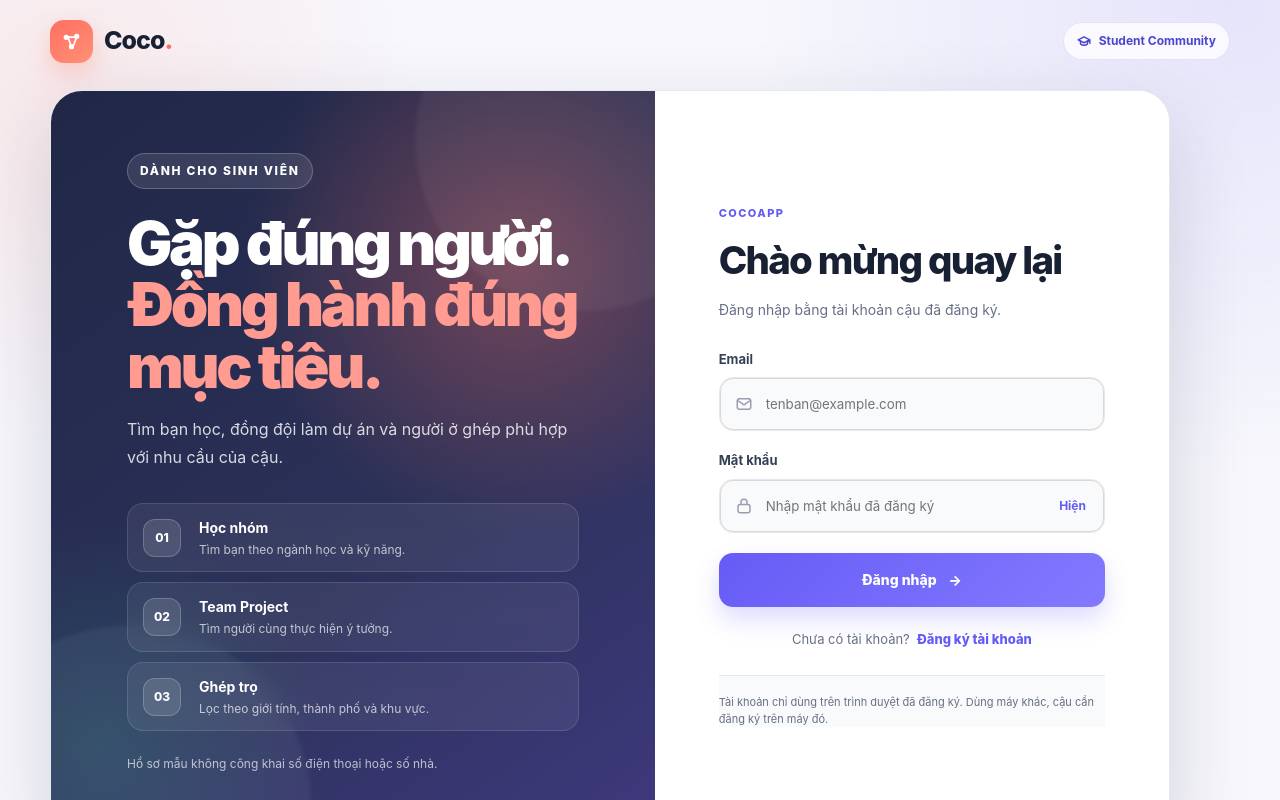
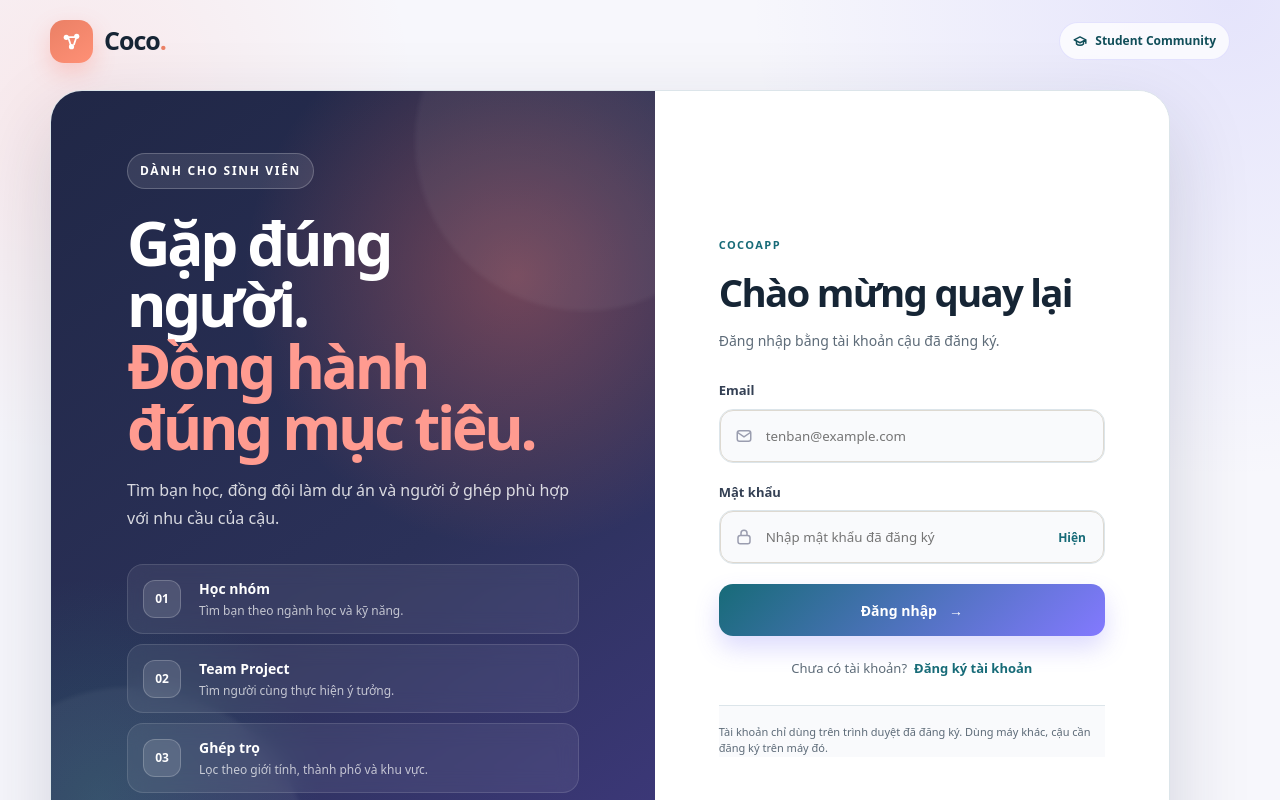
Before and after one commit to longbon2210/COCOAPP_1, a React (Vite) app: page /login in a window 1280 px wide. Shown: the top 800 px of the page. Built offline with nearby package versions, Linux system fonts and the light colour scheme.

Commit message:
Implement Coco Campus design foundation and navigation

```diff
--- a/src/ProductV2.css
+++ b/src/ProductV2.css
@@ -946,3 +946,212 @@
   .matches-summary-stats { margin-top: 13px; }
   .student-card-actions { grid-template-columns: 1fr; }
 }
+
+:root {
+  --coco-canvas: #f5f8fa;
+  --coco-surface: #ffffff;
+  --coco-ink: #162535;
+  --coco-muted: #5d6b78;
+  --coco-primary: #176b78;
+  --coco-primary-dark: #104e59;
+  --coco-primary-soft: #e5f2f3;
+  --coco-coral: #ea8065;
+  --coco-coral-soft: #fff0eb;
+  --coco-mint: #21856d;
+  --coco-mint-soft: #e6f5f0;
+  --coco-line: #dce5ea;
+  --coco-focus: #0b8290;
+  --coco-sidebar: #ffffff;
+  --coco-shadow: 0 10px 28px rgba(22, 37, 53, .07);
+  --v2-bg: var(--coco-canvas);
+  --v2-panel: var(--coco-surface);
+  --v2-ink: var(--coco-ink);
+  --v2-muted: var(--coco-muted);
+  --v2-line: var(--coco-line);
+  --v2-primary: var(--coco-primary);
+  --v2-primary-deep: var(--coco-primary-dark);
+  --v2-coral: var(--coco-coral);
+  --v2-mint: var(--coco-mint);
+}
+
+html {
+  background: var(--coco-canvas);
+}
+
+body {
+  color: var(--coco-ink);
+  background: var(--coco-canvas);
+  font-family: 'Noto Sans', 'Segoe UI', sans-serif;
+}
+
+a,
+button,
+input,
+select,
+textarea {
+  touch-action: manipulation;
+}
+
+button,
+a,
+input,
+select,
+textarea {
+  outline-offset: 3px;
+}
+
+button:focus-visible,
+a:focus-visible,
+input:focus-visible,
+select:focus-visible,
+textarea:focus-visible {
+  outline: 3px solid var(--coco-focus);
+  box-shadow: 0 0 0 1px var(--coco-surface);
+}
+
+.app-shell .product-sidebar {
+  width: 272px;
+  padding: 22px 16px 18px;
+  border-right-color: var(--coco-line);
+  background: rgba(255, 255, 255, .97);
+  box-shadow: 8px 0 28px rgba(22, 37, 53, .04);
+}
+
+.product-main {
+  margin-left: 272px;
+}
+
+.app-shell .product-brand .app-brand-icon {
+  background: var(--coco-primary);
+  box-shadow: 0 8px 18px rgba(23, 107, 120, .2);
+}
+
+.app-shell .product-sidebar .sidebar-link {
+  min-height: 52px;
+  color: var(--coco-muted);
+}
+
+.app-shell .product-sidebar .sidebar-link:hover {
+  color: var(--coco-primary-dark);
+  background: var(--coco-primary-soft);
+  transform: none;
+}
+
+.app-shell .product-sidebar .sidebar-link.active {
+  color: var(--coco-primary-dark);
+  border-color: #c8e3e5;
+  background: var(--coco-primary-soft);
+}
+
+.app-shell .product-sidebar .sidebar-link.active::before {
+  background: var(--coco-coral);
+}
+
+.app-shell .product-sidebar .sidebar-link.active .sidebar-icon {
+  background: var(--coco-primary);
+  box-shadow: 0 6px 14px rgba(23, 107, 120, .2);
+}
+
+.sidebar-promo {
+  background: var(--coco-primary-dark);
+  box-shadow: 0 12px 24px rgba(16, 78, 89, .15);
+}
+
+.product-topbar {
+  height: 72px;
+  border-bottom-color: rgba(220, 229, 234, .92);
+  background: rgba(245, 248, 250, .9);
+}
+
+.topbar-icon-button {
+  width: 44px;
+  height: 44px;
+  color: var(--coco-primary-dark);
+}
+
+.primary-action,
+.secondary-action,
+.banner-button,
+.profile-save-button,
+.login-submit,
+.btn-login {
+  min-height: 44px;
+}
+
+.mobile-bottom-nav {
+  gap: 4px;
+  padding: 8px;
+  border: 1px solid rgba(220, 229, 234, .95);
+  border-radius: 16px;
+  background: rgba(22, 37, 53, .97);
+}
+
+.mobile-bottom-nav a {
+  min-height: 44px;
+  color: #b9c8cf;
+  font-size: 10px;
+}
+
+.mobile-bottom-nav a svg {
+  width: 20px;
+  height: 20px;
+}
+
+.mobile-bottom-nav a.active {
+  color: #ffffff;
+  background: var(--coco-primary);
+}
+
+.quick-action-icon svg {
+  width: 24px;
+  height: 24px;
+}
+
+@media (max-width: 1260px) {
+  .app-shell .product-sidebar {
+    width: 88px;
+    padding-inline: 10px;
+  }
+
+  .product-main {
+    margin-left: 88px;
+  }
+
+  .app-shell .product-sidebar .sidebar-link {
+    min-height: 52px;
+  }
+}
+
+@media (max-width: 760px) {
+  .product-main {
+    margin-left: 0;
+  }
+
+  .product-topbar {
+    height: 64px;
+    padding-inline: 15px;
+  }
+
+  .mobile-bottom-nav {
+    right: 10px;
+    bottom: calc(10px + env(safe-area-inset-bottom));
+    left: 10px;
+    grid-template-columns: repeat(4, minmax(0, 1fr));
+    padding-bottom: calc(8px + env(safe-area-inset-bottom));
+  }
+
+  .app-shell .product-main .app-content {
+    padding-bottom: calc(82px + env(safe-area-inset-bottom));
+  }
+}
+
+@media (prefers-reduced-motion: reduce) {
+  *,
+  *::before,
+  *::after {
+    scroll-behavior: auto !important;
+    animation-duration: .01ms !important;
+    animation-iteration-count: 1 !important;
+    transition-duration: .01ms !important;
+  }
+}
--- a/src/components/AppLayout.jsx
+++ b/src/components/AppLayout.jsx
@@ -12,7 +12,7 @@
   }
 }
 
-function Icon({ name }) {
+export function Icon({ name }) {
   const paths = {
     dashboard: <><path d="M4 13h6V4H4v9Zm10 7h6v-9h-6v9ZM4 20h6v-3H4v3Zm10-13h6V4h-6v3Z"/></>,
     discover: <><circle cx="11" cy="11" r="7"/><path d="m16.5 16.5 4 4"/><path d="m13.5 8.5-1.4 3.6-3.6 1.4 1.4-3.6 3.6-1.4Z"/></>,
@@ -39,6 +39,13 @@
   { to: '/team', icon: 'team', label: 'Team Project', hint: 'Cùng làm dự án' },
   { to: '/roommates', icon: 'room', label: 'Ghép trọ', hint: 'Ở cùng an toàn' },
   { to: '/matches', icon: 'connection', label: 'Kết nối', hint: 'Lời mời & chat' },
+]
+
+const mobileMenuItems = [
+  menuItems[0],
+  menuItems[1],
+  menuItems[5],
+  { to: '/profile', icon: 'profile', label: 'Hồ sơ', hint: 'Thông tin của cậu' },
 ]
 
 const pageTitles = {
@@ -135,7 +142,7 @@
       </div>
 
       <nav className="mobile-bottom-nav" aria-label="Điều hướng điện thoại">
-        {menuItems.slice(0, 5).map((item) => (
+        {mobileMenuItems.map((item) => (
           <NavLink key={item.to} to={item.to} className={({ isActive }) => isActive ? 'active' : ''}>
             <Icon name={item.icon}/><span>{item.label}</span>
           </NavLink>
--- a/src/pages/Dashboard.jsx
+++ b/src/pages/Dashboard.jsx
@@ -1,6 +1,6 @@
 import { useState } from 'react'
 import { Link } from 'react-router-dom'
-import AppLayout from '../components/AppLayout'
+import AppLayout, { Icon } from '../components/AppLayout'
 import { accountStorage } from '../auth'
 
 const profileFields = [
@@ -20,21 +20,21 @@
 const quickActions = [
   {
     to: '/study',
-    icon: '📚',
+    icon: 'study',
     title: 'Tìm bạn học',
     text: 'Cùng ôn bài, luyện đề và trao đổi kiến thức.',
     color: 'blue',
   },
   {
     to: '/team',
-    icon: '💡',
+    icon: 'team',
     title: 'Tìm team project',
     text: 'Tìm người có kỹ năng phù hợp với dự án.',
     color: 'orange',
   },
   {
     to: '/roommates',
-    icon: '🏠',
+    icon: 'room',
     title: 'Tìm bạn ghép trọ',
     text: 'Lọc theo giới tính, thành phố và khu vực.',
     color: 'green',
@@ -222,7 +222,7 @@
               className={`quick-action-card ${action.color}`}
             >
               <span className="quick-action-icon" aria-hidden="true">
-                {action.icon}
+                <Icon name={action.icon} />
               </span>
               <h3>{action.title}</h3>
               <p>{action.text}</p>
```
